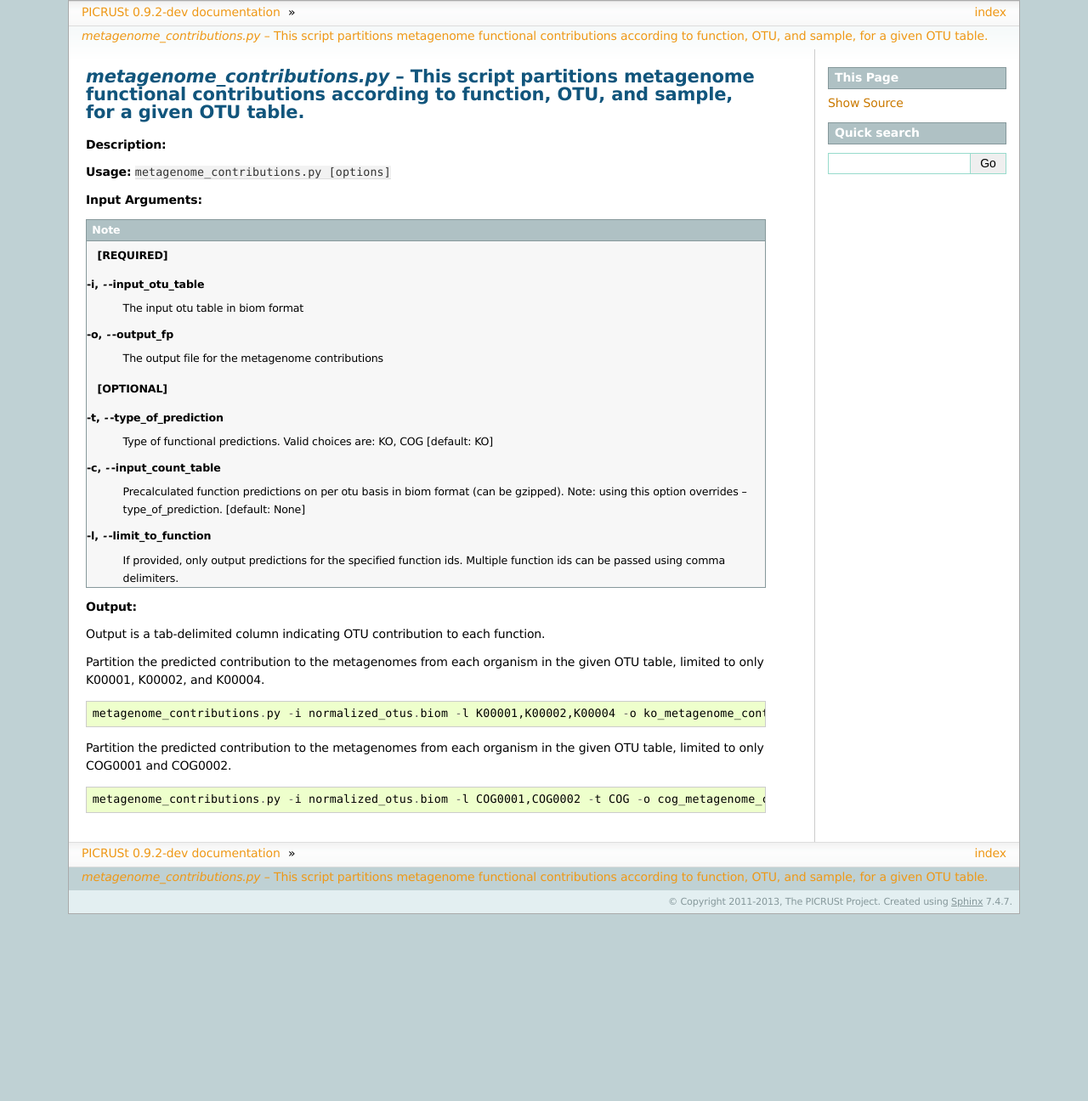
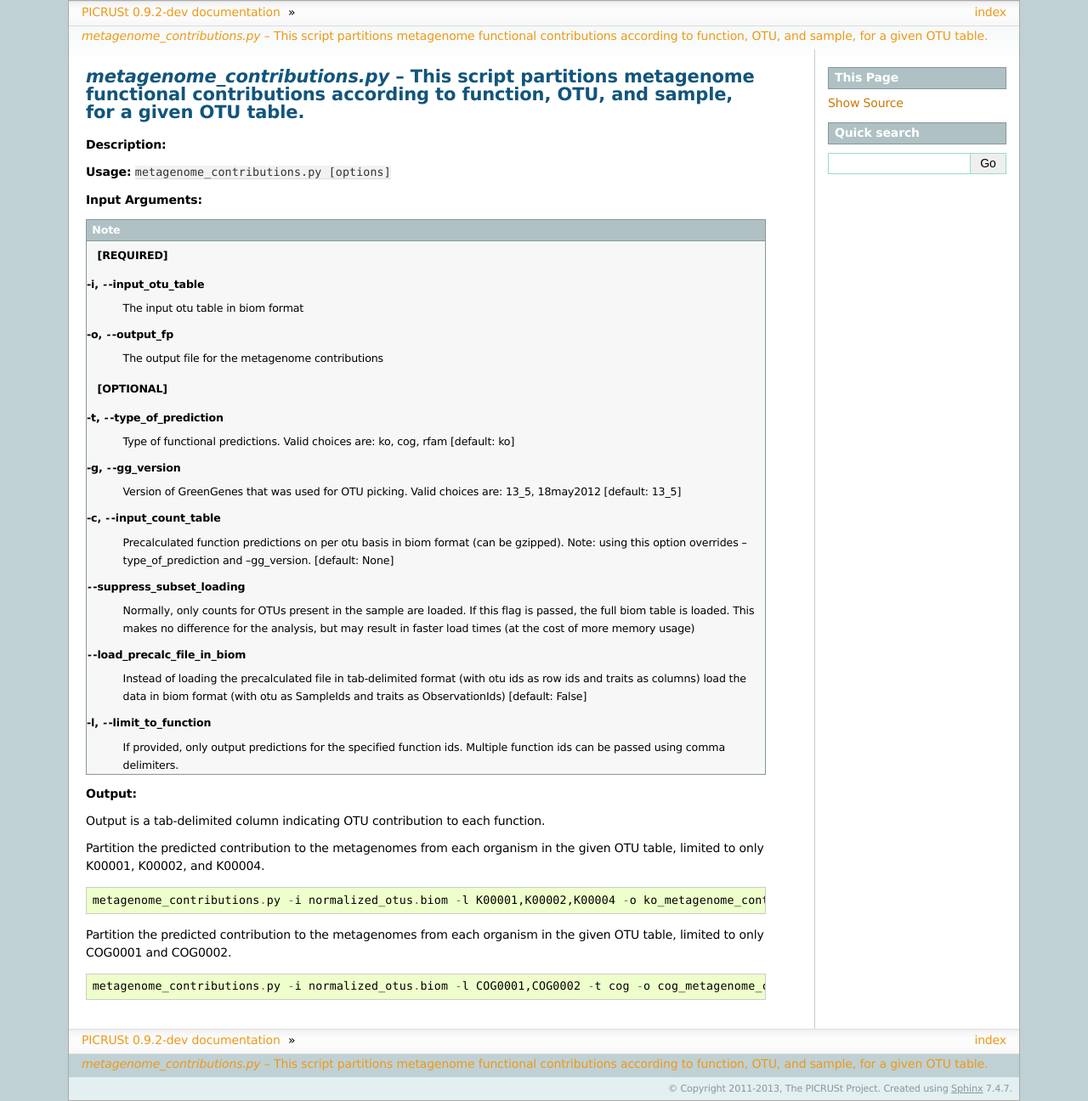
Before and after one commit to picrust/picrust, a Sphinx documentation site: the page built from doc/source/scripts/metagenome_contributions.rst, in a window 1280 px wide. Shown: the whole page at 85% size. Built offline with Sphinx 7.4.7, drawn with Linux system fonts in a browser that asks for light colours; before the commit the page ends 1076 px from its top, so only the background shows below that.

Commit message:
Update script level docs
Former-commit-id: 2b7da08144d2f4a30ea927b293c0fc7b62376af1

```diff
--- a/doc/source/scripts/metagenome_contributions.rst
+++ b/doc/source/scripts/metagenome_contributions.rst
@@ -27,9 +27,15 @@
 	**[OPTIONAL]**
 
 	-t, `-`-type_of_prediction
-		Type of functional predictions. Valid choices are: KO, COG [default: KO]
+		Type of functional predictions. Valid choices are: ko, cog, rfam [default: ko]
+	-g, `-`-gg_version
+		Version of GreenGenes that was used for OTU picking. Valid choices are: 13_5, 18may2012 [default: 13_5]
 	-c, `-`-input_count_table
-		Precalculated function predictions on per otu basis in biom format (can be gzipped). Note: using this option overrides --type_of_prediction. [default: None]
+		Precalculated function predictions on per otu basis in biom format (can be gzipped). Note: using this option overrides --type_of_prediction and --gg_version. [default: None]
+	`-`-suppress_subset_loading
+		Normally, only counts for OTUs present in the sample are loaded.  If this flag is passed, the full biom table is loaded.  This makes no difference for the analysis, but may result in faster load times (at the cost of more memory usage)
+	`-`-load_precalc_file_in_biom
+		Instead of loading the precalculated file in tab-delimited format (with otu ids as row ids and traits as columns) load the data in biom format (with otu as SampleIds and traits as ObservationIds) [default: False]
 	-l, `-`-limit_to_function
 		If provided, only output predictions for the specified function ids.  Multiple function ids can be passed using comma delimiters.
 
@@ -49,4 +55,4 @@
 
 ::
 
-	metagenome_contributions.py -i normalized_otus.biom -l COG0001,COG0002 -t COG -o cog_metagenome_contributions.tab
+	metagenome_contributions.py -i normalized_otus.biom -l COG0001,COG0002 -t cog -o cog_metagenome_contributions.tab
--- a/doc/source/scripts/parallel_predict_traits.rst
+++ b/doc/source/scripts/parallel_predict_traits.rst
@@ -42,6 +42,8 @@
 		Number of jobs to be submitted. [default: 2]
 	-d, `-`-delay
 		Number of seconds to pause between launching each job [default: 0]
+	`-`-already_calculated
+		Precalculated file that is missing some otu predictions. Output will contain predictions from this file and the new predictions as well. [default: None]
 
 
 **Output:**
```
Also changed, not shown: doc/source/scripts/normalize_by_copy_number.rst (+10 -4 lines), doc/source/scripts/predict_metagenomes.rst (+22 -0 lines).
